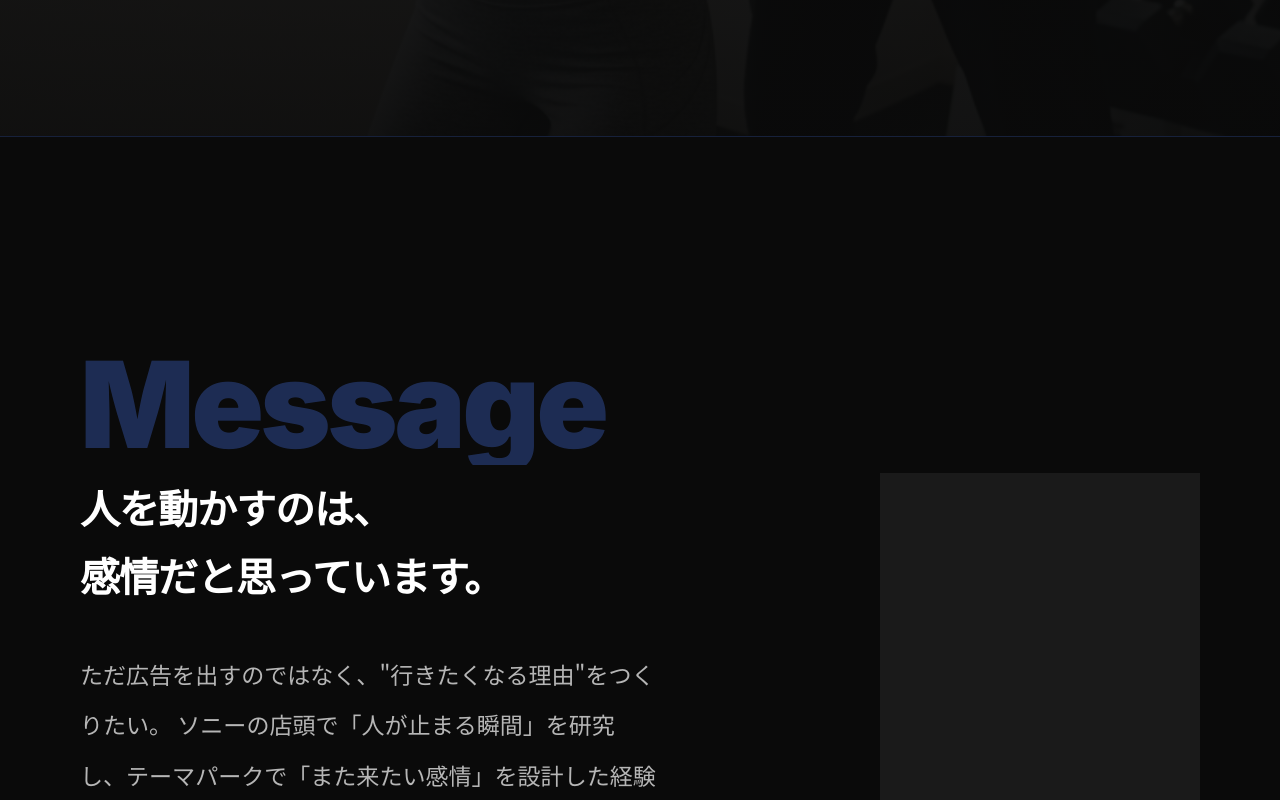
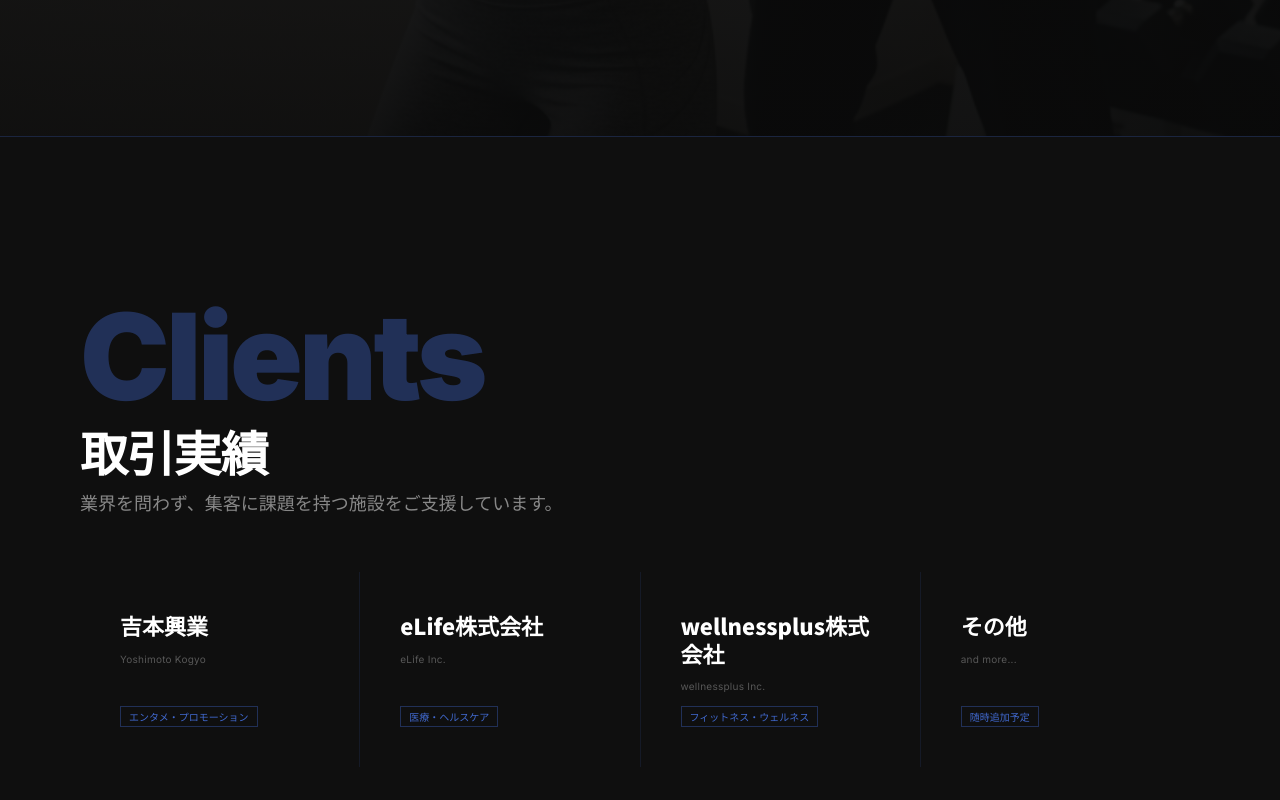
Before and after one commit to fukunaga-faise/faise-lp, a Next.js app: page / in a window 1280 px wide. Shown: the part 5940-6740 px from the top of the page. Built offline with nearby package versions, Linux system fonts and the light colour scheme.

Commit message:
Add Clients as standalone dark section after Works, enlarge Clients label

```diff
--- a/src/app/page.tsx
+++ b/src/app/page.tsx
@@ -3,6 +3,7 @@
 import Mission from '@/components/Mission'
 import Services from '@/components/Services'
 import Works from '@/components/Works'
+import Clients from '@/components/Clients'
 import Founder from '@/components/Founder'
 import CTA from '@/components/CTA'
 
@@ -14,6 +15,7 @@
       <Mission />
       <Services />
       <Works />
+      <Clients />
       <Founder />
       <CTA />
     </main>
--- a/src/components/Clients.tsx
+++ b/src/components/Clients.tsx
@@ -15,25 +15,26 @@
   const inView = useInView(ref, { once: true, margin: '-60px' })
 
   return (
-    <section className="bg-white py-16 md:py-24 px-6 border-t border-[#eaeaea] overflow-hidden">
-      <div className="max-w-5xl mx-auto" ref={ref}>
+    <section className="bg-[#0f0f0f] border-t border-[#4d7fff]/20 py-24 md:py-40 px-8 md:px-20 overflow-hidden">
+      <div className="max-w-7xl mx-auto" ref={ref}>
+
         <div className="overflow-hidden mb-2">
           <motion.p
             initial={{ y: 40, opacity: 0 }}
             animate={inView ? { y: 0, opacity: 1 } : {}}
             transition={{ duration: 1, ease: [0.16, 1, 0.3, 1] }}
-            className="font-inter text-[clamp(48px,10vw,120px)] font-black leading-none tracking-[-0.03em] text-[#4d7fff]/15 select-none"
+            className="font-inter text-[clamp(48px,10vw,120px)] font-black leading-none tracking-[-0.03em] text-[#4d7fff]/30 select-none"
           >
             Clients
           </motion.p>
         </div>
 
-        <div className="overflow-hidden mb-10">
+        <div className="overflow-hidden mb-14">
           <motion.h2
             initial={{ y: 40, opacity: 0 }}
             animate={inView ? { y: 0, opacity: 1 } : {}}
-            transition={{ duration: 0.9, ease: [0.16, 1, 0.3, 1] }}
-            className="text-[clamp(26px,4vw,48px)] font-black leading-[1.1] tracking-tight text-[#0f0f0f] mb-3"
+            transition={{ duration: 0.9, delay: 0.1, ease: [0.16, 1, 0.3, 1] }}
+            className="text-[clamp(26px,4vw,48px)] font-black leading-[1.1] tracking-tight text-white mb-3"
           >
             取引実績
           </motion.h2>
@@ -41,29 +42,30 @@
             initial={{ opacity: 0 }}
             animate={inView ? { opacity: 1 } : {}}
             transition={{ duration: 0.6, delay: 0.2 }}
-            className="text-[14px] text-[#666]"
+            className="text-[clamp(14px,1.5vw,18px)] text-white/50"
           >
             業界を問わず、集客に課題を持つ施設をご支援しています。
           </motion.p>
         </div>
 
-        <div className="grid grid-cols-2 md:grid-cols-4 gap-3">
+        <div className="grid grid-cols-2 md:grid-cols-4 gap-px bg-[#4d7fff]/10">
           {clients.map((c, i) => (
             <motion.div
               key={i}
               initial={{ opacity: 0, y: 16 }}
               animate={inView ? { opacity: 1, y: 0 } : {}}
               transition={{ duration: 0.5, delay: 0.1 + i * 0.08 }}
-              className="border border-[#e8e8e8] bg-[#fafafa] rounded-sm p-5 flex flex-col gap-2"
+              className="bg-[#0f0f0f] p-7 md:p-10 flex flex-col gap-3"
             >
-              <p className="text-[15px] md:text-[17px] font-black text-[#0f0f0f] leading-tight">{c.name}</p>
-              <p className="font-inter text-[10px] text-[#bbb] tracking-wide">{c.nameEn}</p>
-              <span className="self-start text-[10px] font-medium text-[#0050d0] border border-[#bfdbfe] bg-[#eff6ff] px-2 py-0.5 rounded-sm mt-auto">
+              <p className="text-[clamp(16px,1.8vw,22px)] font-black text-white leading-tight">{c.name}</p>
+              <p className="font-inter text-[10px] text-white/30 tracking-wide">{c.nameEn}</p>
+              <span className="self-start text-[10px] font-medium text-[#4d7fff]/80 border border-[#4d7fff]/30 px-2 py-0.5 mt-auto">
                 {c.category}
               </span>
             </motion.div>
           ))}
         </div>
+
       </div>
     </section>
   )
```
